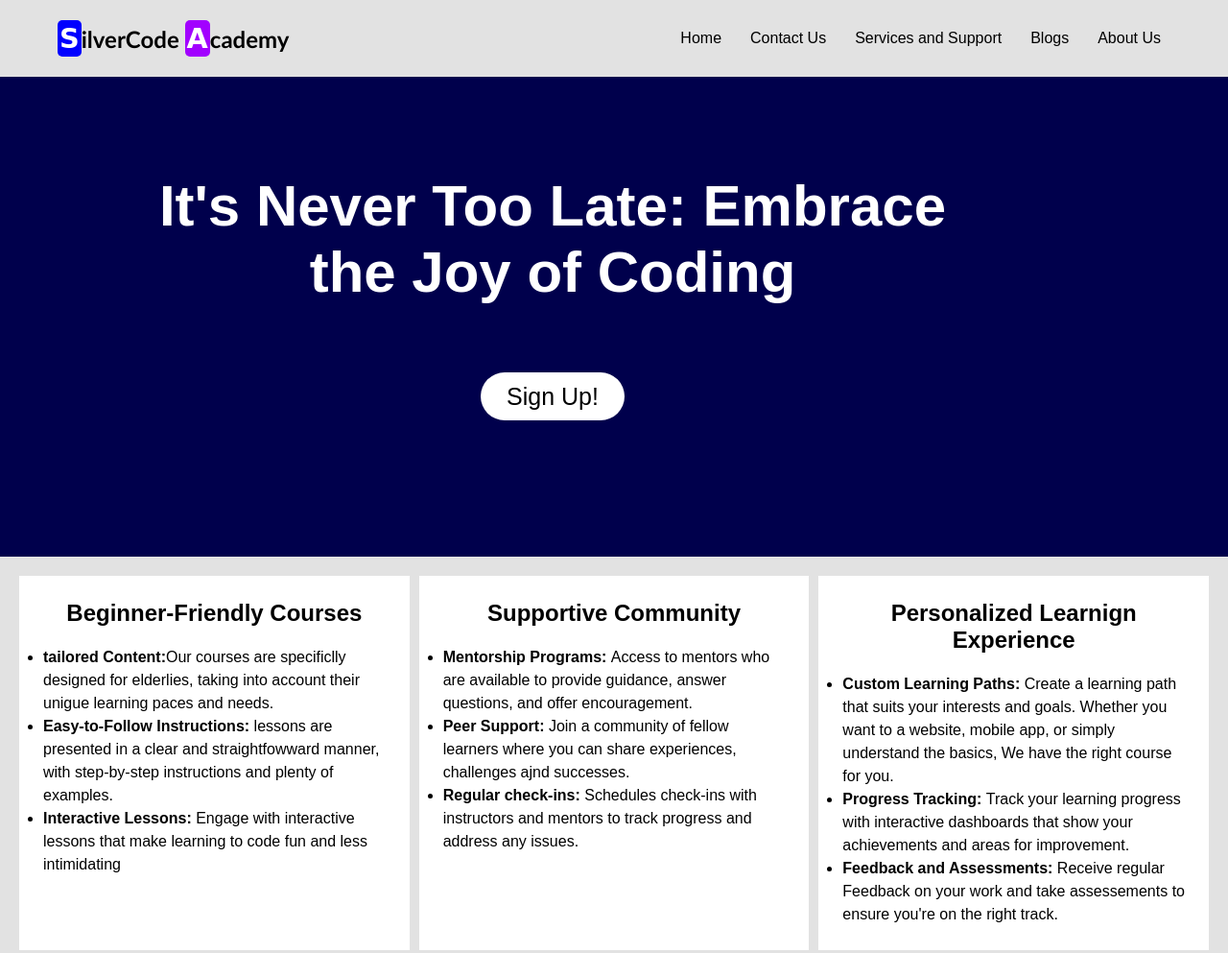
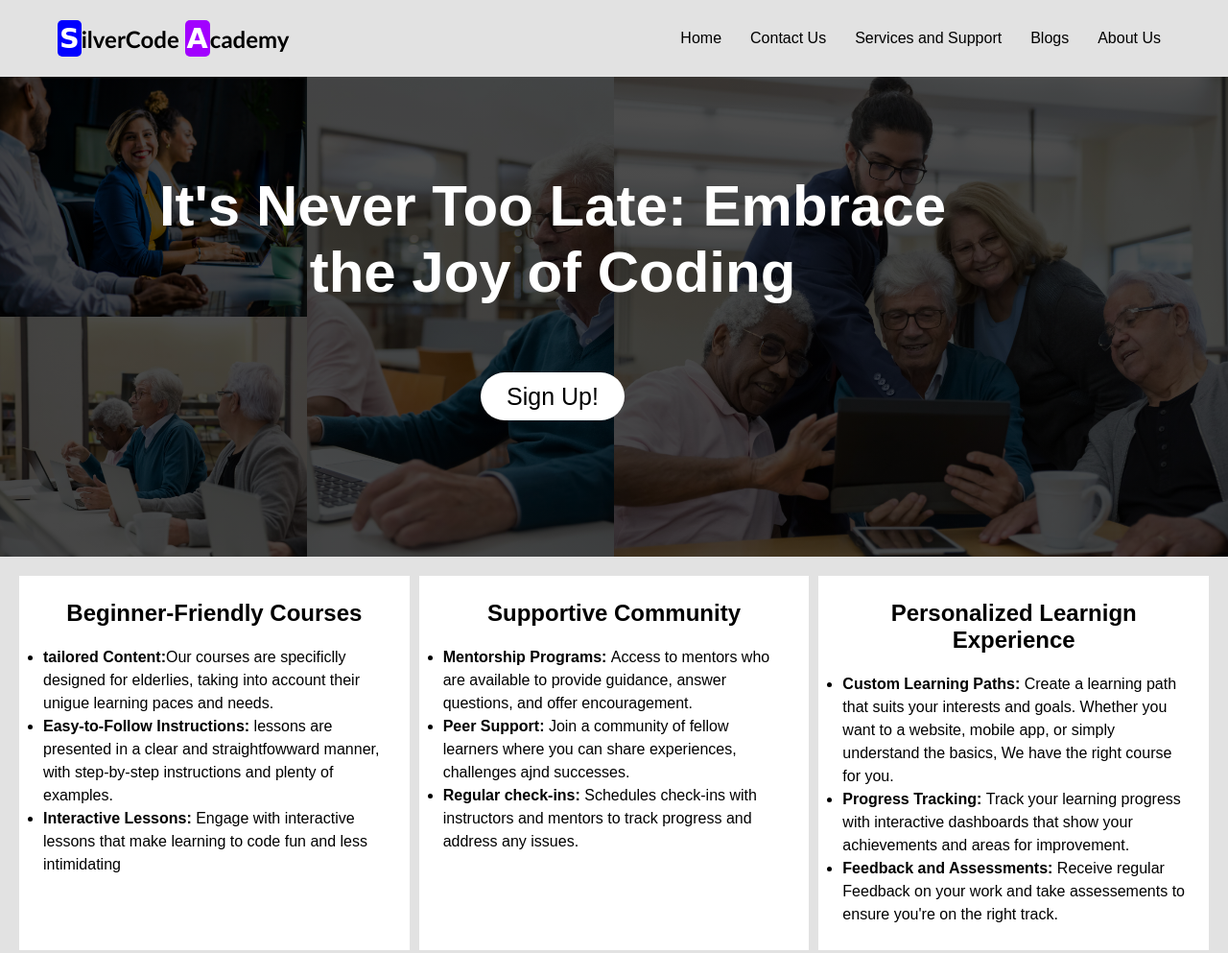
Before and after one commit to Chi-hash/elderlies, a plain HTML site: page index.html in a window 1280 px wide. Shown: the top 993 px of the page at 96% size. Drawn offline with Linux system fonts and the light colour scheme; the site is published under a folder, as on GitHub Pages, so addresses that start at the root find nothing; files whose address does not match are found by name.

Commit message:
Update style.css

```diff
--- a/CSS/style.css
+++ b/CSS/style.css
@@ -6,7 +6,7 @@
 }
 
 body {
-    background: linear-gradient(rgba(255, 255, 255, 0.7), rgba(255, 255, 255, 0.7)), url(images/landinimage\(1\).jpg);
+    background: linear-gradient(rgba(255, 255, 255, 0.7), rgba(255, 255, 255, 0.7)), url(./images/landinimage\(1\).jpg);
     background-position: center;
     background-repeat: no-repeat;
     background-size: cover;
@@ -185,7 +185,7 @@ header a:hover {
 }
 
 #hero .container .lefthero .leftimages .image1 {
-    background: linear-gradient(rgba(0, 0, 0, 0.7), rgba(0, 0, 0, 0.7)), url(/images/landinimage\(2\).jpg);
+    background: linear-gradient(rgba(0, 0, 0, 0.7), rgba(0, 0, 0, 0.7)), url(./images/landinimage\(2\).jpg);
     background-position: center;
     background-repeat: no-repeat;
     background-size: cover;
@@ -201,7 +201,7 @@ header a:hover {
 }
 
 #hero .container .lefthero .leftimages .image2 {
-    background: linear-gradient(rgba(0, 0, 0, 0.7), rgba(0, 0, 0, 0.7)), url(/images/landinimage\(4\).jpg);
+    background: linear-gradient(rgba(0, 0, 0, 0.7), rgba(0, 0, 0, 0.7)), url(./images/landinimage\(4\).jpg);
     background-position: center;
     background-repeat: no-repeat;
     background-size: cover;
@@ -215,7 +215,7 @@ header a:hover {
 }
 
 #hero .container .lefthero .rightimage {
-    background: linear-gradient(rgba(0, 0, 0, 0.7), rgba(0, 0, 0, 0.7)), url(/images/landinimage\(3\).jpg);
+    background: linear-gradient(rgba(0, 0, 0, 0.7), rgba(0, 0, 0, 0.7)), url(./images/landinimage\(3\).jpg);
     background-position: center;
     background-repeat: no-repeat;
     background-size: cover;
@@ -230,7 +230,7 @@ header a:hover {
 
 /* right side of hero */
 #hero .container .righthero {
-    background: linear-gradient(rgba(0, 0, 0, 0.7), rgba(0, 0, 0, 0.7)), url(/images/landinimage\(5\).jpg);
+    background: linear-gradient(rgba(0, 0, 0, 0.7), rgba(0, 0, 0, 0.7)), url(./images/landinimage\(5\).jpg);
     background-position: center;
     background-repeat: no-repeat;
     background-size: cover;
```
